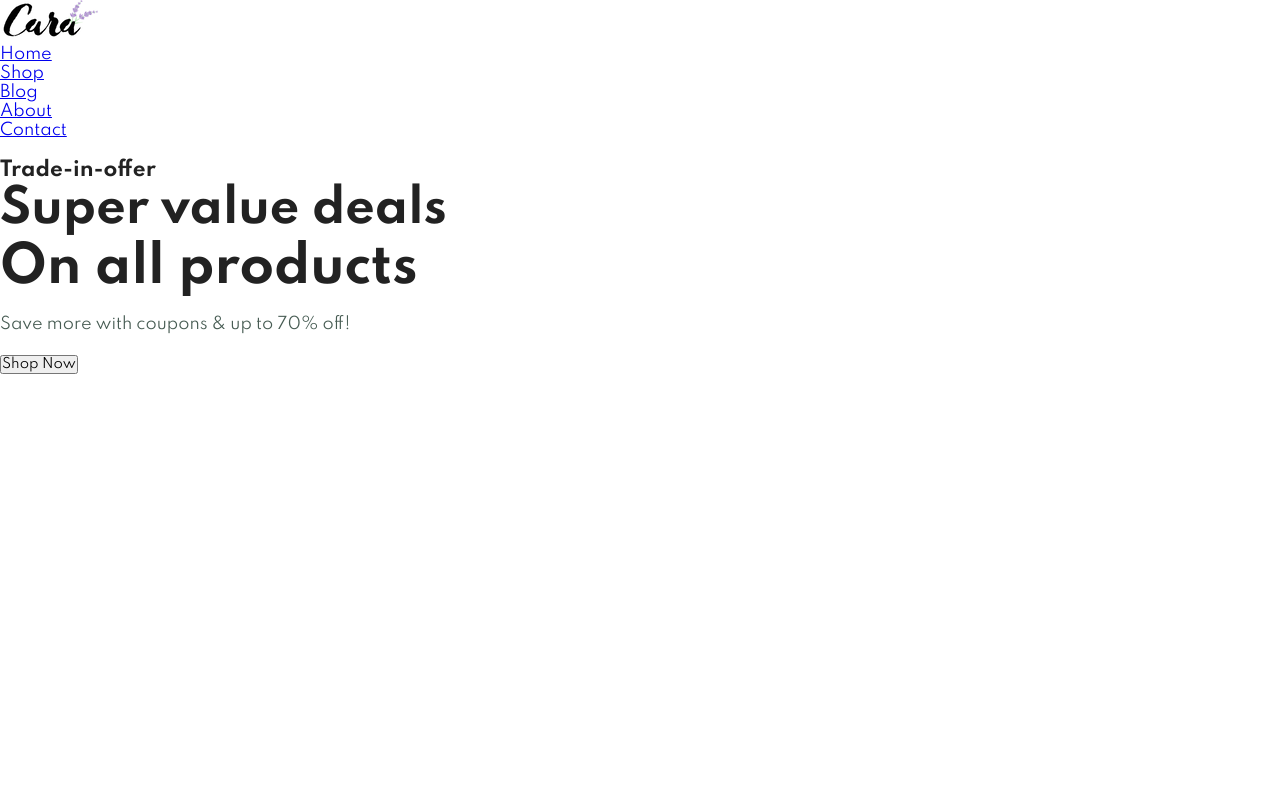
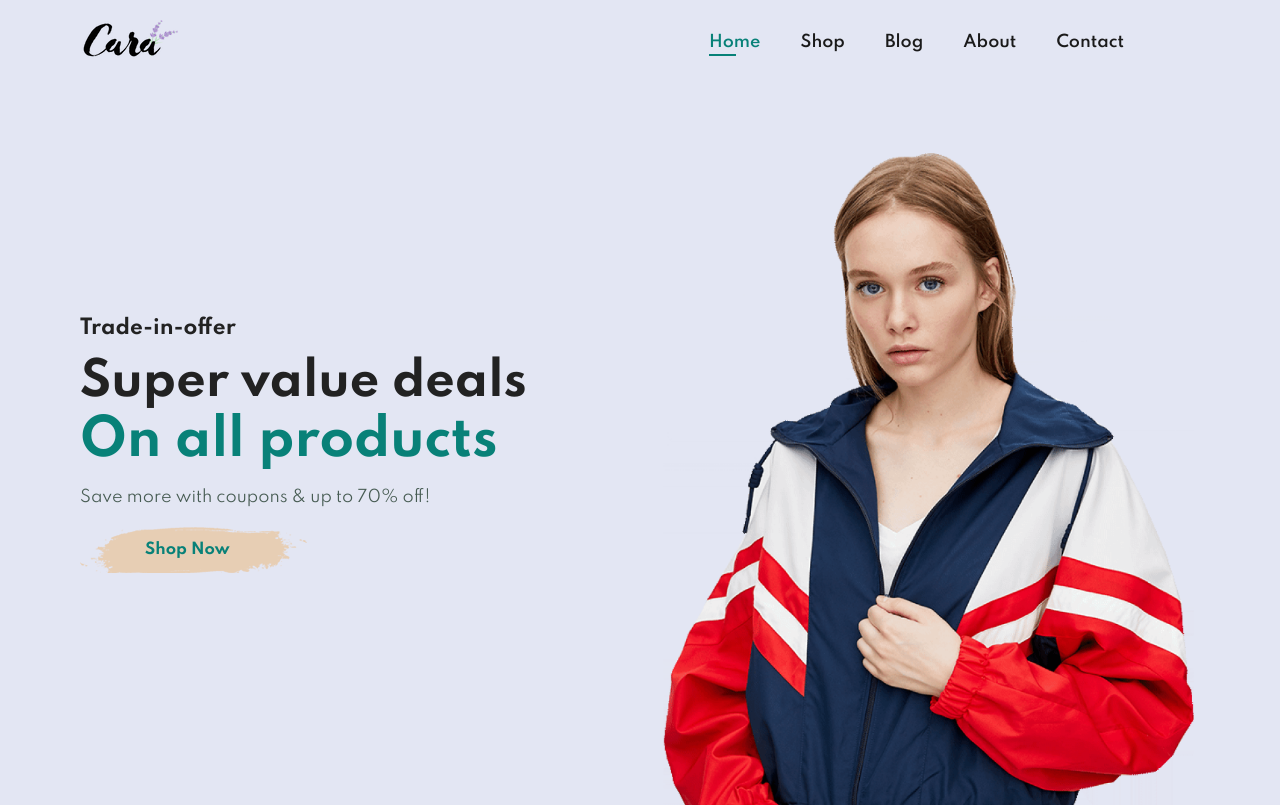
Before and after one commit to igoravelar21/Ecommerce, a plain HTML site: page index.html in a window 1280 px wide. Drawn offline with Linux system fonts and the light colour scheme.

Commit message:
update no css do #header

```diff
--- a/style.css
+++ b/style.css
@@ -46,3 +46,94 @@ p{
 body{
     width: 100%;
 }
+
+/* Header Start */
+
+#header{
+    display: flex;
+    align-items: center;
+    justify-content: space-between;
+    padding: 20px 80px;
+    background: #e3e6f3;
+    box-shadow: 0 5px 15px rgba(0, 0, 0, 0.06);
+    z-index: 999;
+}
+
+#navbar{
+    display: flex;
+    align-items: center;
+    justify-content: center;
+}
+
+#navbar li{
+    list-style: none;
+    padding: 0 20px;
+    position: relative;
+}
+
+#navbar li a{
+    text-decoration: none;
+    font-size: 16px;
+    font-weight: 600;
+    color: #1a1a1a;
+    transition: 0.3s ease;
+}
+
+#navbar li a:hover,
+#navbar li a.active{
+    color: #088178
+}
+
+#navbar li a.active::after,
+#navbar li a:hover::after{
+    content: "";
+    width: 30%;
+    height: 2px;
+    background: #088178;
+    position: absolute;
+    bottom: -4px;
+    left: 20px;
+}
+
+/* Home Page */
+#hero{
+    background-image: url("img/hero4.png");
+    height: 90vh;
+    width: 100%;
+    background-size: cover;
+    background-position: top 25% right 0;
+    padding: 0 80px;
+    display: flex;
+    flex-direction: column;
+    align-items: flex-start;
+    justify-content: center;
+}
+
+#hero h4{
+    padding-bottom: 15px;
+}
+
+#hero h1{
+    color: #088178;
+}
+
+#hero button{
+    background-image: url("img/button.png");
+    background-color: transparent;
+    color:#088178;
+    border: 0;
+    padding: 14px 80px 14px 65px;
+    background-repeat: no-repeat;
+    cursor: pointer;
+    font-weight: 700;
+    font-size: 15px;
+}
+
+
+/* Shop Page */
+
+/* Single Page */
+
+/* Blog Page */
+
+/* About Page */
```
